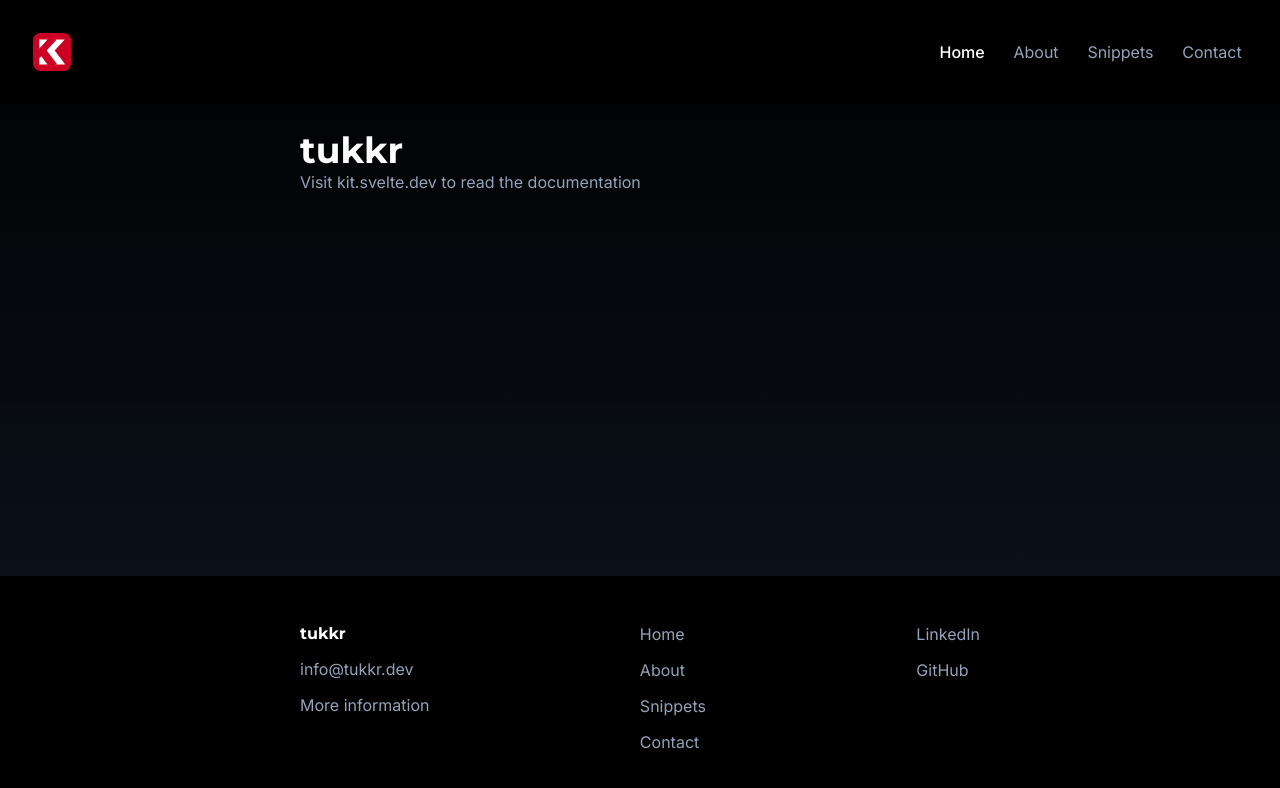
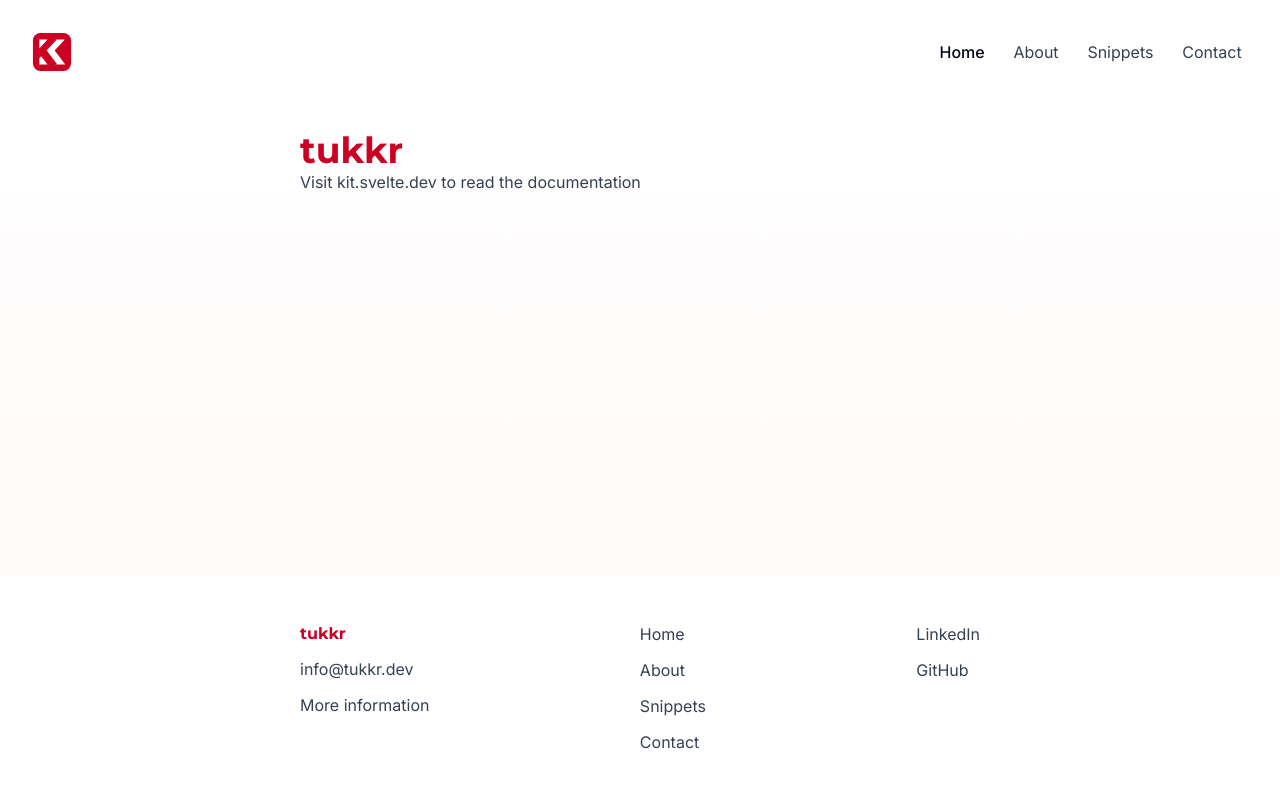
Before and after one commit to JeffreyTheTukkr/tukkr.dev, a SvelteKit app: page / in a window 1280 px wide. Shown: the top 788 px of the page. Built offline with nearby package versions, Linux system fonts and the light colour scheme.

Commit message:
change color scheme to match logo color and move colors to scss variables

```diff
--- a/src/lib/layout/footer.svelte
+++ b/src/lib/layout/footer.svelte
@@ -23,7 +23,7 @@
 
 <style lang="scss">
     footer {
-        background-color: #000;
+        background-color: #fff;
         padding: 3rem 0;
 
         // general layout
@@ -49,7 +49,7 @@
         .info .name {
             font-family: $font-family-secondary;
             font-weight: $font-weight-secondary-bold;
-            color: #fff;
+            color: $color-brand-primary;
         }
     }
 </style>
--- a/src/lib/layout/header.svelte
+++ b/src/lib/layout/header.svelte
@@ -60,7 +60,7 @@
         align-items: center;
         will-change: padding;
         padding: 2rem;
-        background-color: rgba(0, 0, 0, 0.9);
+        background-color: rgba(255, 255, 255, 0.9);
         transition: padding 0.2s ease-in-out;
 
         // change padding if window is scrolled
@@ -153,7 +153,7 @@
 
                 &.active {
                     font-weight: $font-weight-primary-medium;
-                    color: #fff;
+                    color: $color-font-dark;
                 }
             }
         }
--- a/src/scss/_variables.scss
+++ b/src/scss/_variables.scss
@@ -19,3 +19,8 @@ $font-size-heading-1: 2.25rem;
 $font-size-heading-2: 1.5rem;
 $font-size-heading-3: 1.25rem;
 $font-size-heading-4: 1.15rem;
+
+// colors
+$color-brand-primary: #cc0022;
+$color-font-primary: #334155;
+$color-font-dark: #020617;
--- a/src/scss/global.scss
+++ b/src/scss/global.scss
@@ -19,9 +19,9 @@ body {
     font-weight: $font-weight-primary-regular;
 
     // colors and backgrounds
-    background-color: #111827;
-    background-image: linear-gradient(to bottom, #000000, #0f1623);
-    color: #94a3b8;
+    background-color: #ffffff;
+    background-image: linear-gradient(to bottom, #ffffff, #fff8f8);
+    color: $color-font-primary;
 }
 
 h1,
@@ -32,7 +32,7 @@ h5,
 h6 {
     font-family: $font-family-secondary;
     font-weight: $font-weight-secondary-bold;
-    color: #fff;
+    color: $color-brand-primary;
 }
 
 h1 {
@@ -58,7 +58,7 @@ a {
 
     &:hover,
     &:focus {
-        color: #fff;
+        color: $color-font-dark;
     }
 }
 
```
